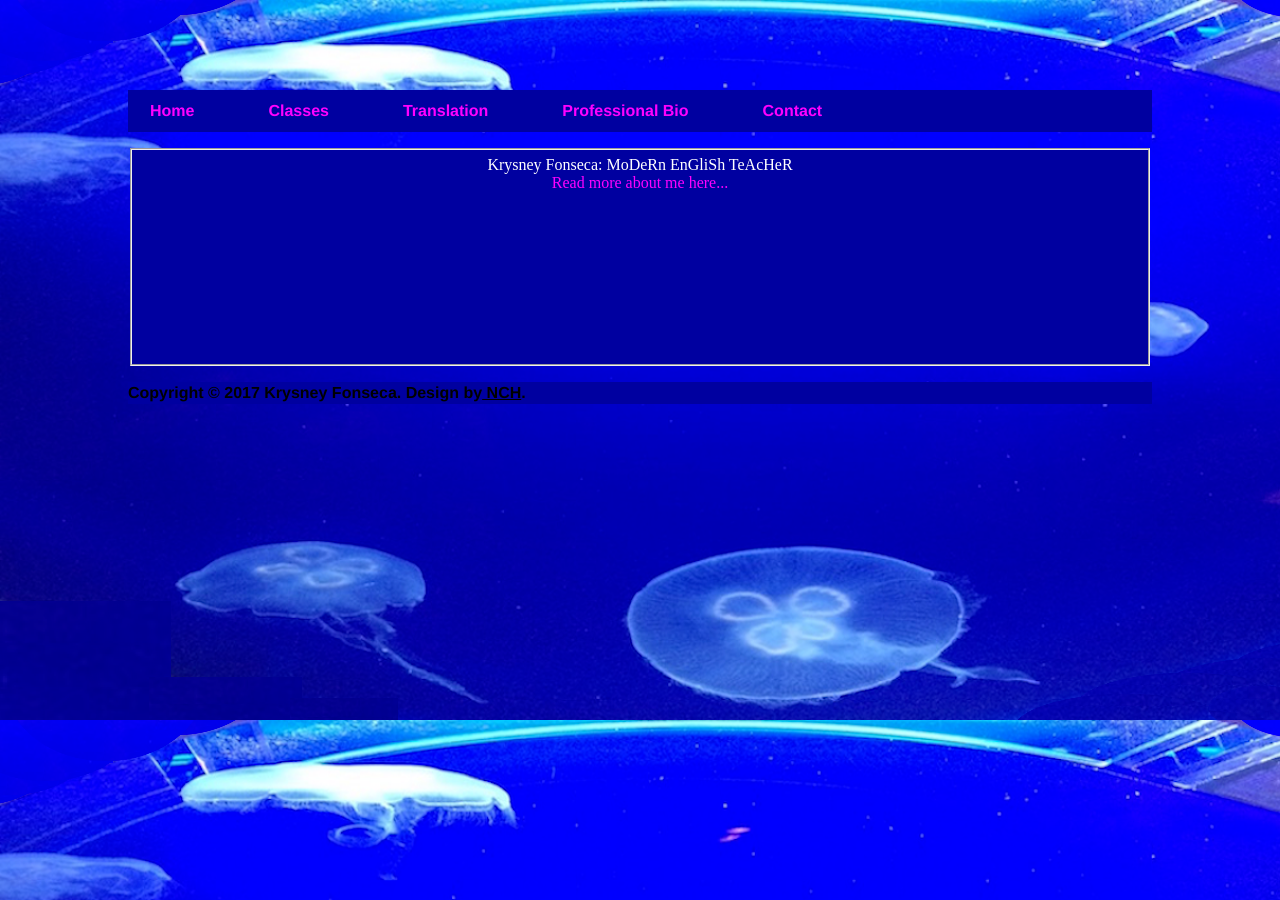
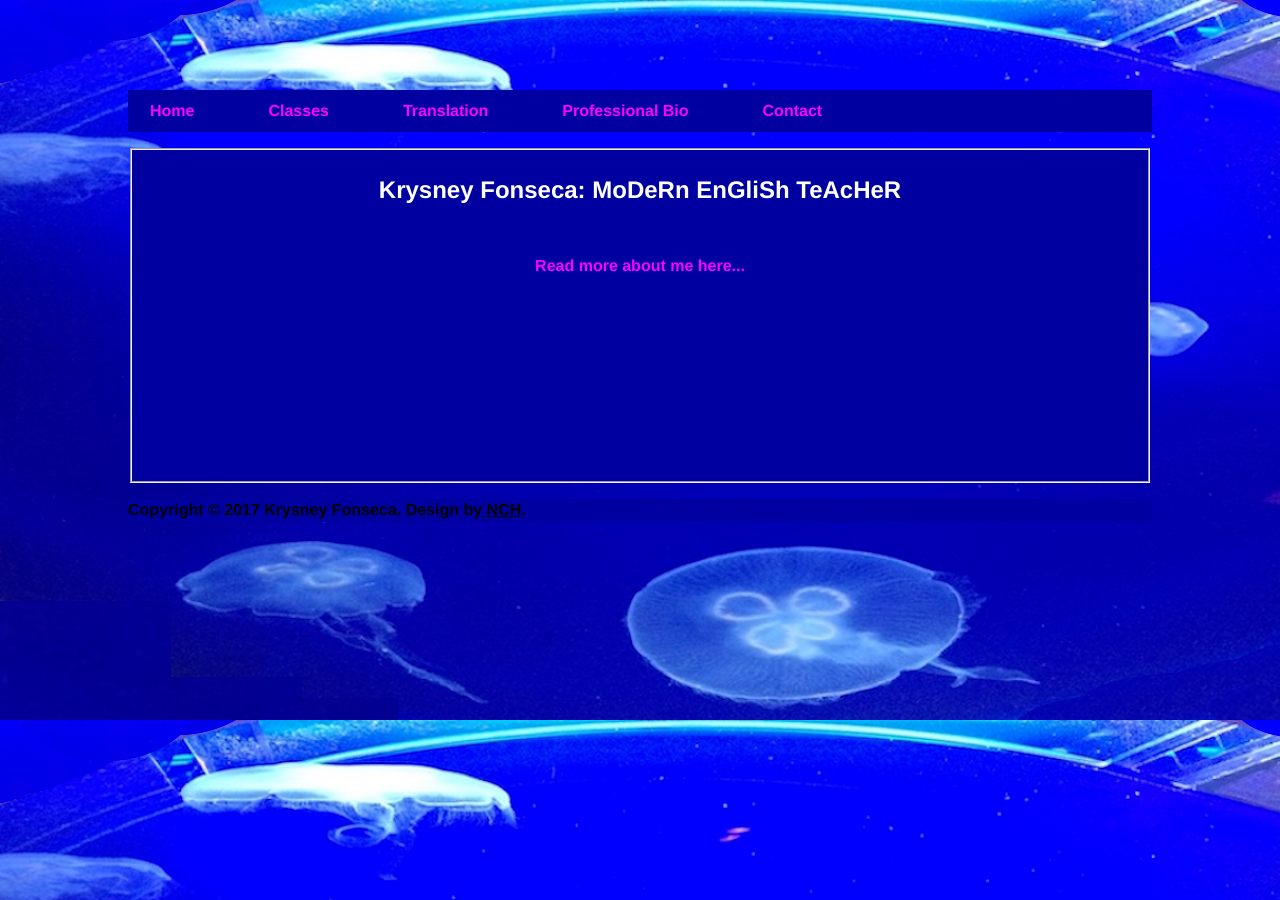
Before and after one commit to english-um-a-um/english-um-a-um.github.io, a Jekyll site: the page built from index.html, in a window 1280 px wide. Built offline with Jekyll 4.4.1, drawn with Linux system fonts in a browser that asks for light colours.

```diff
--- a/index.html
+++ b/index.html
@@ -3,8 +3,8 @@ layout: default
 title: English Um-a-Um - Home
 ---
 
-	<fieldset><center>Krysney Fonseca: MoDeRn EnGliSh TeAcHeR<br>
-		<a href="/bio">Read more about me here...</a><br>
+	<fieldset><center><h2>Krysney Fonseca: MoDeRn EnGliSh TeAcHeR</h2><br>
+		<h3><a href="/bio">Read more about me here...</a></h3><br>
 		<br>
 		<br>
 		<br>
```
